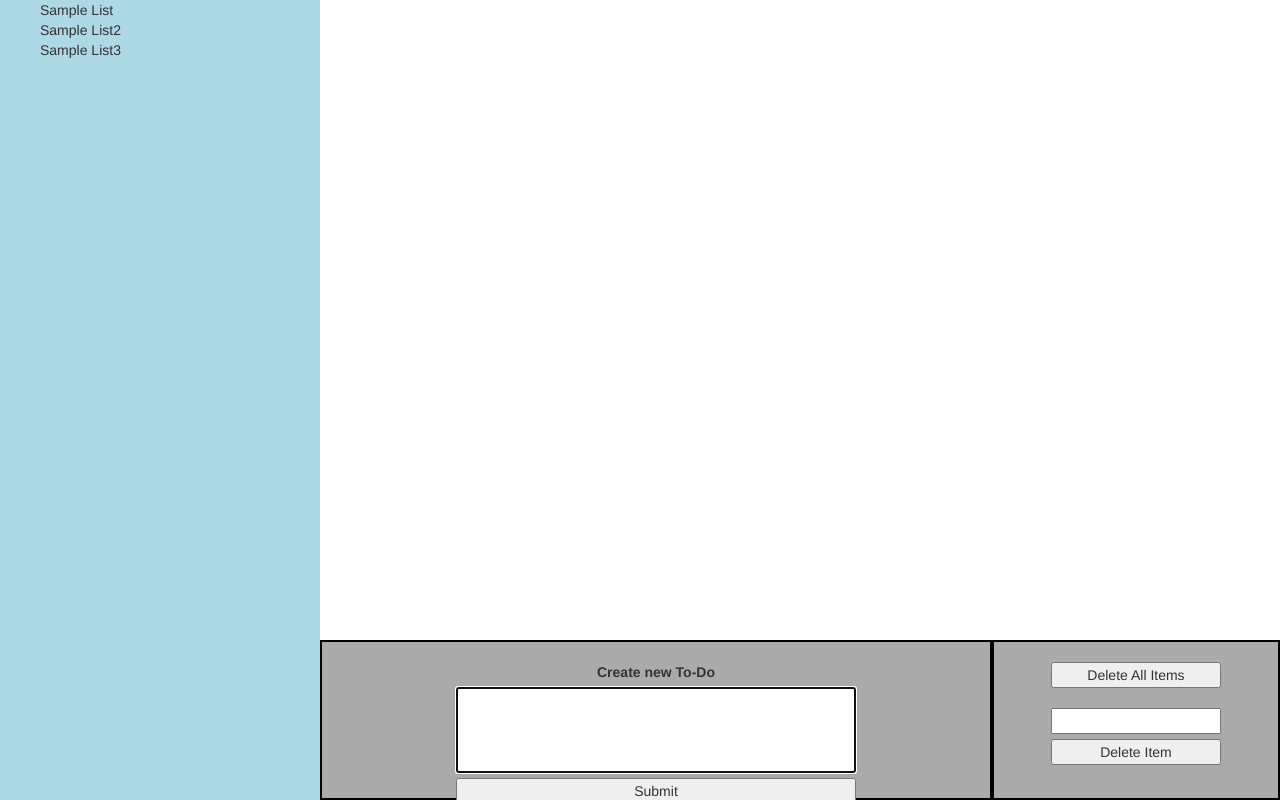
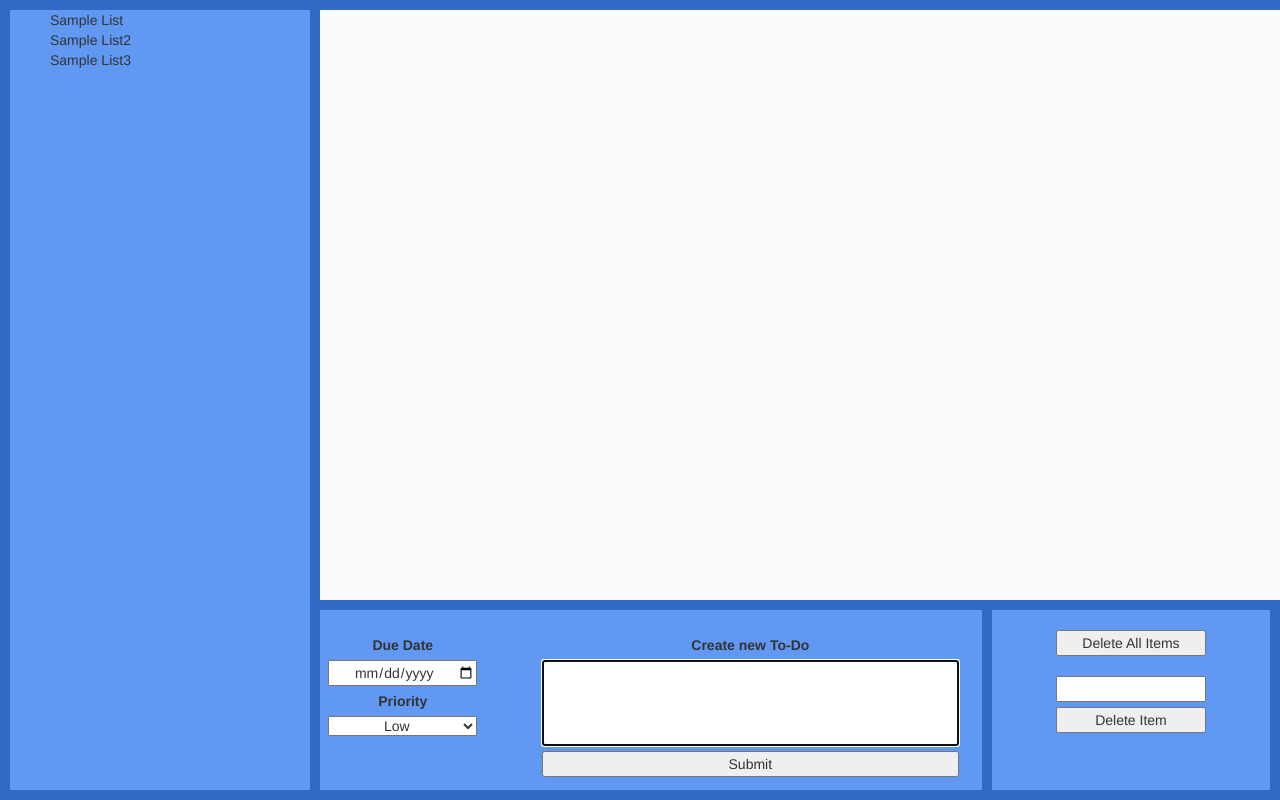
Before and after one commit to Krasi2405/To-Do-App-Flask, a Flask app: page / in a window 1280 px wide. Run offline with Flask 2, Linux system fonts and the light colour scheme; some libraries are stand-ins or nearby versions.

Commit message:
UI Changes and adding date and priority.

```diff
--- a/app.py
+++ b/app.py
@@ -26,9 +26,7 @@ def index():
 @app.route("/save", methods = ["POST"])
 def save():
 	data = get_saved_data()
-
 	data.append(dict(request.form.items()))
-
 	response = make_response(redirect(url_for("index")))
 	response.set_cookie('list_info', json.dumps(data))
 	return response
--- a/static/css/main.css
+++ b/static/css/main.css
@@ -1,3 +1,7 @@
+body {
+  background-color: #fafafa;
+}
+
 textarea {
   resize: none;
 }
@@ -19,7 +23,7 @@ title {
 }
 
 .option_menu {
-  height: 20vh;
+  height: 200px;
   background-color: #aaa;
   position: fixed;
   bottom: 0px;
@@ -29,7 +33,8 @@ title {
 }
 
 .left_menu {
-  background: lightblue;
+  background-color: #6098f2;
+  border: solid 10px #3169c4;
   position: fixed;
   left: 0px;
   height: 100vh;
@@ -38,6 +43,8 @@ title {
 }
 
 .to_do_items {
+  border-top: solid 10px #3169c4;
+  border-right: solid 10px #3169c4;
   background: lightgreen;
   float: right;
   width: 75%;
@@ -47,14 +54,18 @@ title {
   width: 70%;
   float: left;
   height: 100%;
-  border: solid 2px black;
+  border: solid 10px #3169c4;
+  border-left: none;
+  background-color: #6098f2;
 }
 
 .form_right {
   width: 30%;
   height: 100%;
   float: right;
-  border: solid 2px black;
+  border: solid 10px #3169c4;
+  border-left: none;
+  background-color: #6098f2;
 }
 
 .form_items {
@@ -64,6 +75,22 @@ title {
 
 .form_items * {
   margin: 5px auto;
-  width: 100%;
+  width: 90%;
   text-align: center;
 }
+
+.width_30 {
+  width: 30%;
+}
+
+.width_25 {
+  width: 25%;
+}
+
+.width_70 {
+  width: 70%;
+}
+
+.no_border {
+  border: none;
+}
--- a/templates/index.html
+++ b/templates/index.html
@@ -5,13 +5,13 @@
 	{% with messages = get_flashed_messages() %}
 		{% if messages %}
 			{% for message in messages %}
-				<li>{{ message }}</li>
+				<li class = "btn btn-danger width_70">{{ message }}</li>
 			{% endfor %}
 		{% endif %}
 	{% endwith %}
 
 	{% for item in data %}
-	<li>{{ item["content"] }}</li>
+	<li>{{ item["content"] }} {{ item["date"] }} {{ item["priority"] }}</li>
 	{% endfor %}
 </ul>
 
@@ -26,9 +26,21 @@
 <div class = "option_menu">
 	<div class = "form_left">
 		<form id = "add" action = "{{ url_for('save') }}" method = "POST">
-			<div class = "form_items">
-				<label>Create new To-Do</label>
-				<textarea name = "content" form = "add" rows = "4" cols = "50" autofocus></textarea>
+			<div class = "form_items form_left width_25 no_border">
+				<label for = "date">Due Date</label>
+				<input type = "date" id = "date" name = "date">
+				<label for = "priority">Priority</label>
+				<select name = "priority" id = "priority">
+					<option value = "low">Low</option>
+					<option value = "medium">Medium</option>
+					<option value = "high">High</option>
+					<option value = "urgent">Urgent</option>
+				</select>
+			</div>
+
+			<div class = "form_items form_right width_70 no_border">
+				<label for = "content">Create new To-Do</label>
+				<textarea name = "content" form = "add" rows = "4" cols = "50" content = "content" autofocus></textarea>
 				<input type = "submit" value = "Submit">
 			</div>
 		</form>
```
